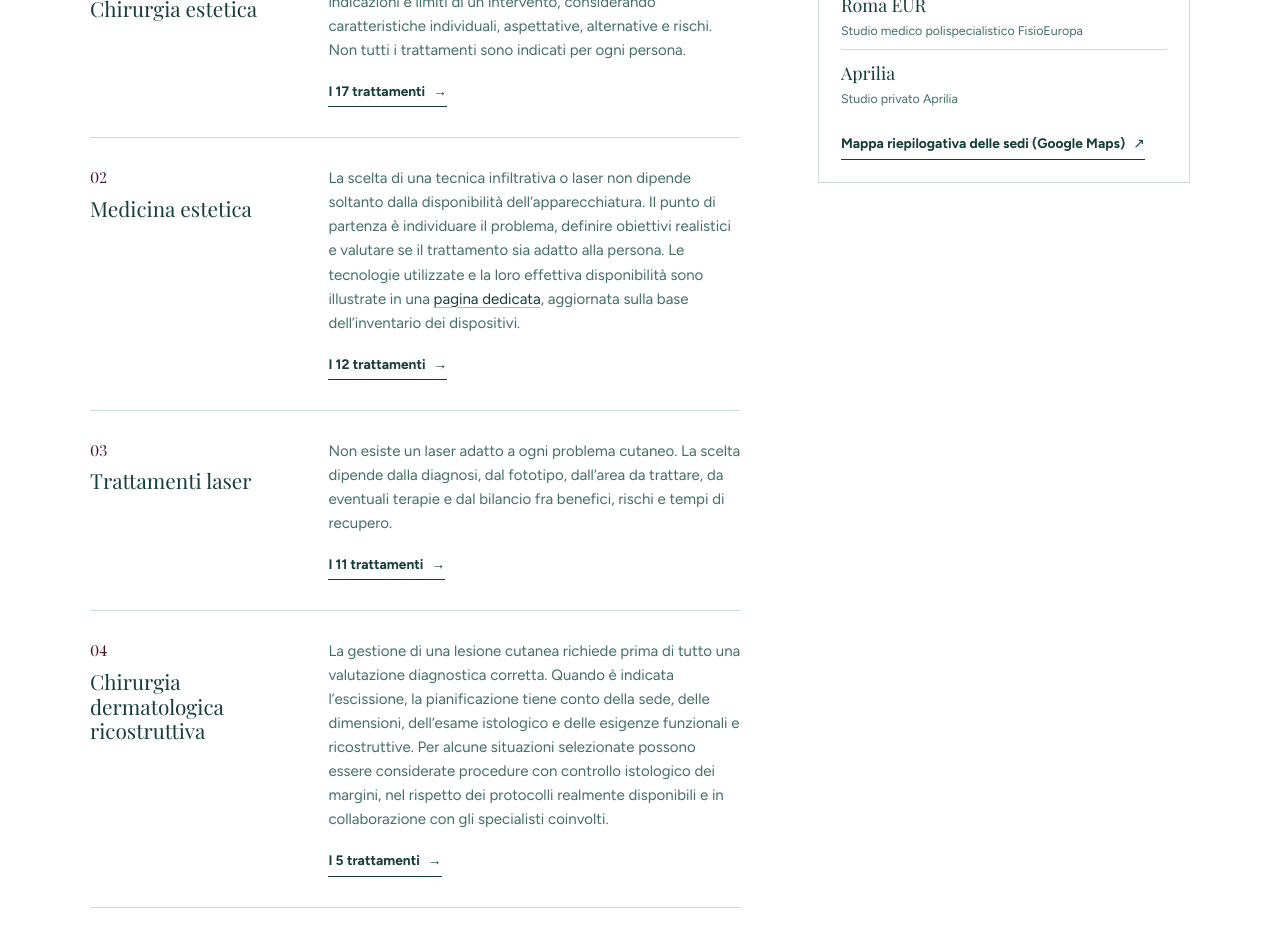
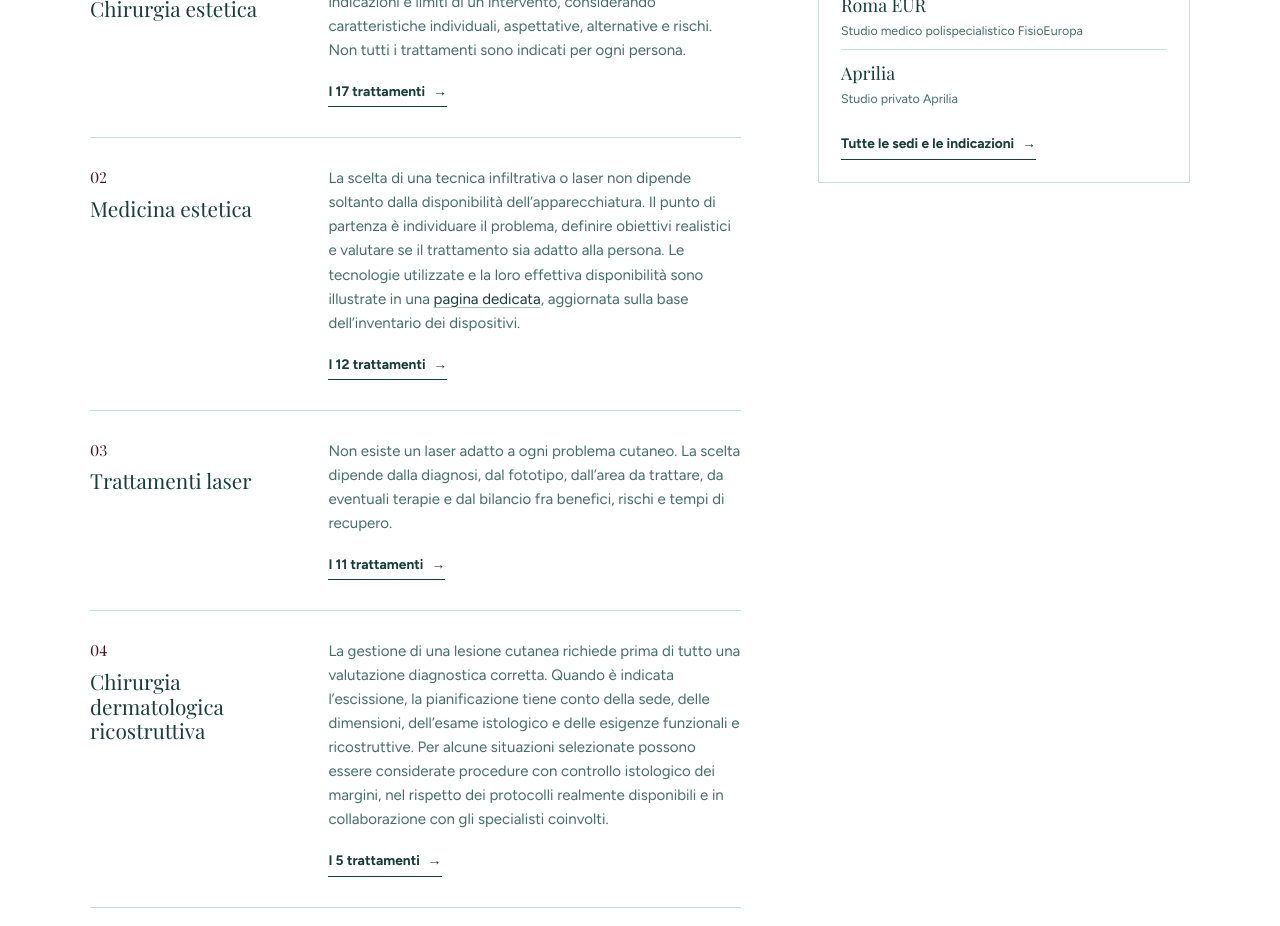
Before and after one commit to AbcWebAgency-123/umberto-fama-site, a plain HTML site: page dist/chi-sono/index.html in a window 1280 px wide. Shown: the part 1380-2306 px from the top of the page. Drawn offline with Linux system fonts and the light colour scheme.

Commit message:
Chi sono: link alla pagina Dove siamo al posto della mappa My Maps non raggiungibile
Co-Authored-By: Claude Opus 5.5 <noreply@anthropic.com>
Claude-Session: https://claude.ai/code/session_01JirShpQAhUviPxjeWdky75

```diff
--- a/dist/chi-sono/index.html
+++ b/dist/chi-sono/index.html
@@ -285,7 +285,7 @@ gtag("set","ads_data_redaction",true);
     <div class="side-box cl-sedi">
       <p class="eye">Le sedi</p>
       <ul class="side-list"><li><a href="/sedi/parioli/">Roma Flaminio / Parioli</a><small>Ambulatorio chirurgico Skin Laser</small></li><li><a href="/sedi/centocelle/">Roma Centocelle / Prenestina</a><small>Studio privato Centocelle</small></li><li><a href="/sedi/eur/">Roma EUR</a><small>Studio medico polispecialistico FisioEuropa</small></li><li><a href="/sedi/aprilia/">Aprilia</a><small>Studio privato Aprilia</small></li></ul>
-      <a class="link ext" href="https://www.google.com/maps/d/u/0/embed?mid=1hMs0xc02sM8qbzGl0MpAly9idCYS3kE&amp;ehbc=2E312F&amp;noprof=1" target="_blank" rel="noopener">Mappa riepilogativa delle sedi (Google Maps)<span class="sr-only"> (si apre in una nuova scheda)</span></a>
+      <a class="link" href="/dove-siamo/">Tutte le sedi e le indicazioni</a>
     </div>
   </aside>
 </div></section>
```
Also changed, not shown: 1 other file.
